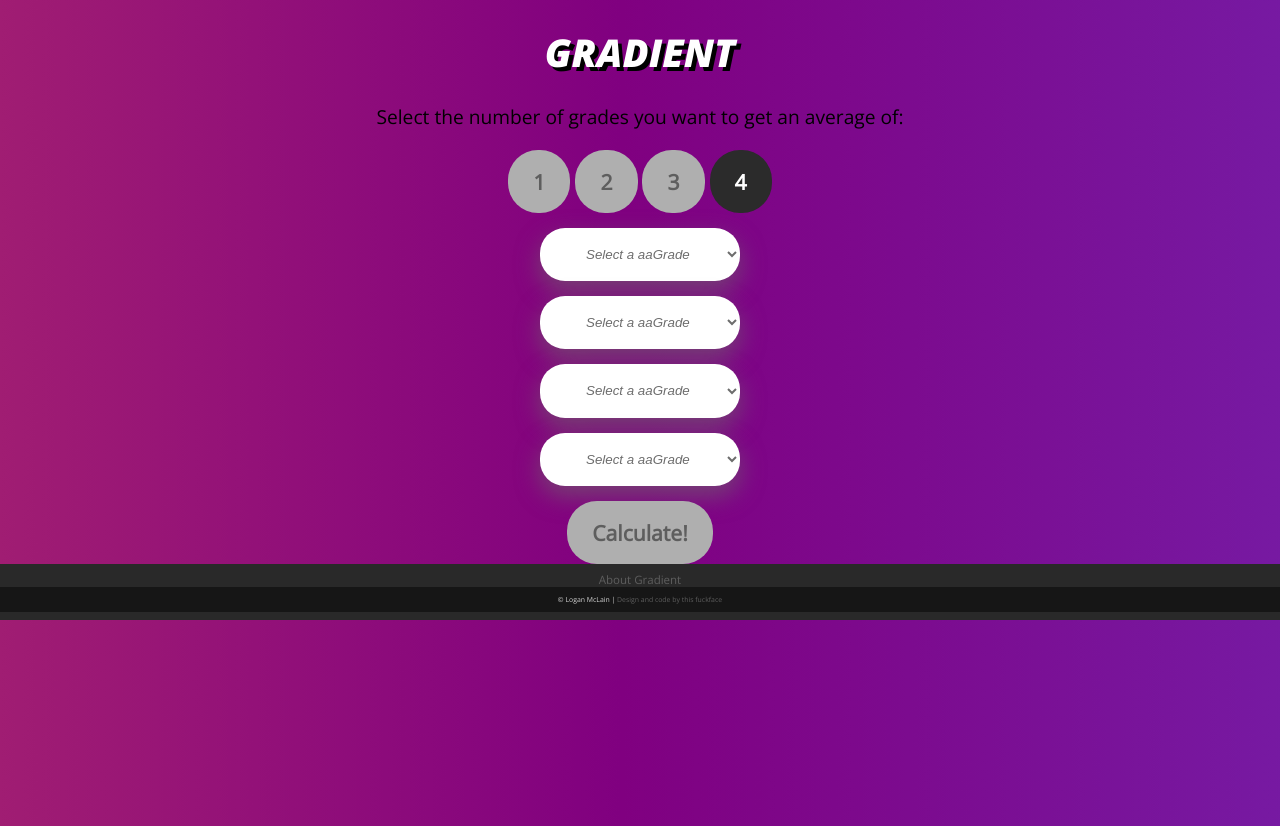
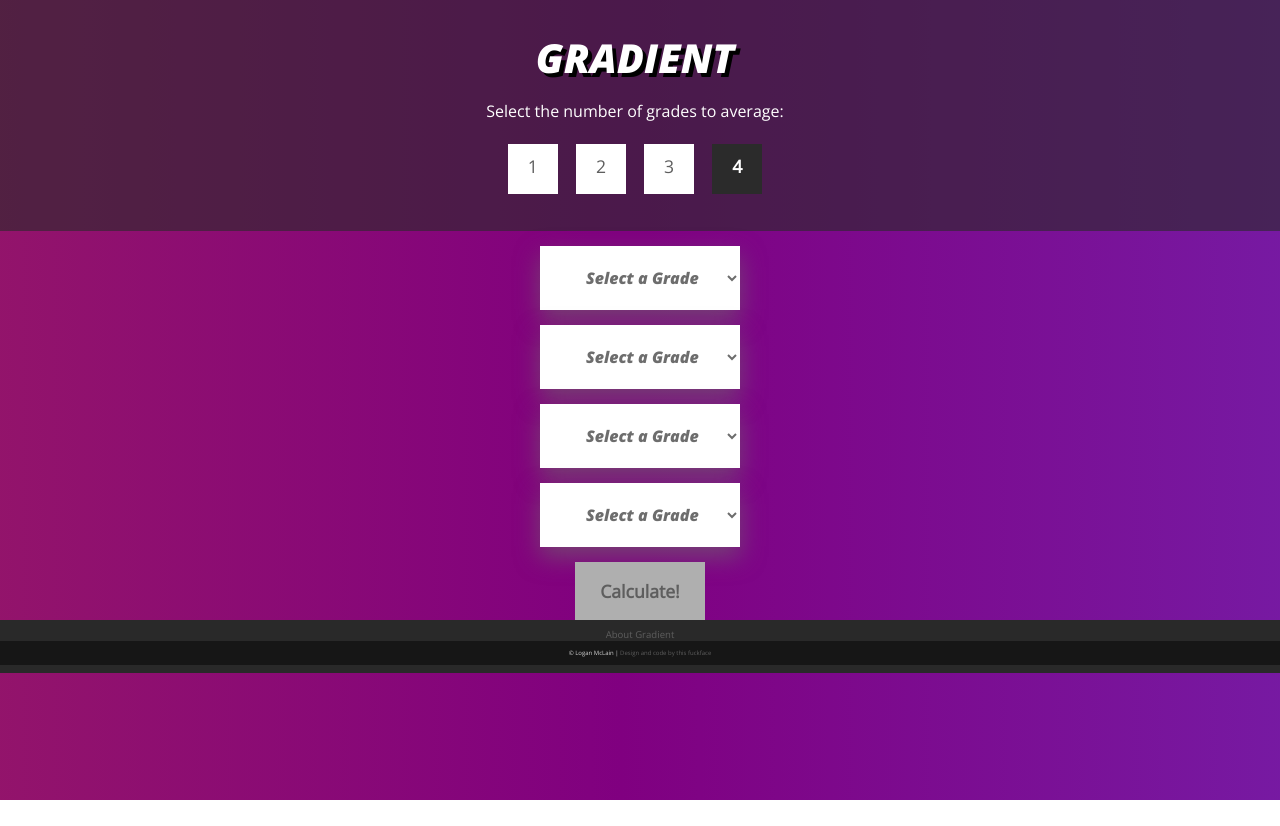
Before and after one commit to Sloggiebear/Gradient, a website: page index.html in a window 1280 px wide. After the commit the page ends 800 px from the top, so only its background shows below. Drawn offline with nearby package versions, Linux system fonts and the light colour scheme.

Commit message:
style and layout updates to logo and buttons

```diff
--- a/grade_calculator.js
+++ b/grade_calculator.js
@@ -60,7 +60,7 @@ function listGrades(numGrades) {
 			/// Create a default selected option for each select element and set it to disabled and hidden
 			var defaultopt = document.createElement('option');
 			defaultopt.value = "";
-			defaultopt.text = "Select a aaGrade";
+			defaultopt.text = "Select a Grade";
 			defaultopt.selected = true;
 			defaultopt.hidden = true;
 			defaultopt.disabled = true;
--- a/index.html
+++ b/index.html
@@ -10,8 +10,9 @@
 
   <body>
   <div class="container">
+    <div class="header">
       <h1 class="logo">Gradient</h1>
-    <p>Select the number of grades you want to get an average of:</p>
+      <p>Select the number of grades to average:</p>
 
       <!-- Select the number of grades to get average of -->
       <div id="numgrades">
@@ -19,6 +20,7 @@
         <a href="#" class="numgrade-button" id="2" onclick="getNumGrades(2)">2</a>
         <a href="#" class="numgrade-button" id="3" onclick="getNumGrades(3)">3</a>
         <a href="#" class="numgrade-button active" id="4" onclick="getNumGrades(4)">4</a>
+      </div>
     </div>
 
       <!-- Main content (Grades container and results container with display css setting switched by javascript) -->
--- a/styles.scss
+++ b/styles.scss
@@ -1,14 +1,19 @@
 @import url("https://fonts.googleapis.com/css2?family=Open+Sans:ital,wght@0,300;1,800&display=swap");
+* {
+  margin: 0;
+  padding: 0;
+  font-size: 1em;
+  font-family: inherit;
+}
+
 body {
-  padding: 0px;
-  margin: 0px;
-  font-size: 1.2rem;
-  text-align: center;
   font-family: Open Sans, sans-serif;
-  background-image: linear-gradient(90deg, #ee6352, purple, #6252ee, #05676e);
+  color: #ffffff;
+  background-image: linear-gradient(90deg, #c04338, purple, #6252ee, #05676e);
   background-size: 500%;
   min-height: 100vh;
   animation: bg-animation 50s infinite;
+  text-align: center;
 }
 
 @keyframes bg-animation {
@@ -23,6 +28,9 @@ body {
   }
 }
 
+p {
+  margin-bottom: 15px;
+}
 .visible {
   display: block;
 }
@@ -31,15 +39,32 @@ body {
   display: none;
 }
 
+.header {
+  background-color: rgba(41, 41, 41, 0.61);
+  padding: 30px 30px 30px 20px;
+}
 .logo {
+  font-size: 2.5em;
   text-transform: uppercase;
   font-style: italic;
-  font-weight: italic;
   text-shadow: 4px 4px #000000;
   color: #ffffff;
+  margin-bottom: 15px;
 }
 
-.numgrade-button,
+.numgrade-button {
+  background-color: #ffffff;
+  color: #5e5e5e;
+  display: inline-block;
+  text-decoration: none;
+  font-weight: 100;
+  font-size: 1.1em;
+  height: 40px;
+  width: 50px;
+  margin: 7px;
+  padding-top: 10px;
+}
+
 .ted,
 .button {
   background-color: #afafaf;
@@ -49,7 +74,6 @@ body {
   text-decoration: none;
   font-weight: 800;
   font-size: 1.1em;
-  border-radius: 30px;
 }
 
 .active,
@@ -61,6 +85,7 @@ body {
 .button:active {
   background-color: #2b2b2b;
   color: #ffffff;
+  font-weight: 800;
 }
 
 .gradelist {
@@ -69,7 +94,6 @@ body {
   height: 4em;
   border: 0px;
   background: #ffffff;
-  border-radius: 25px;
   width: 100%;
   max-width: 200px;
   padding: 8px 12px;
```
Also changed, not shown: styles.css, 1 other file. Lines whose indentation alone changed are shown as unchanged.
